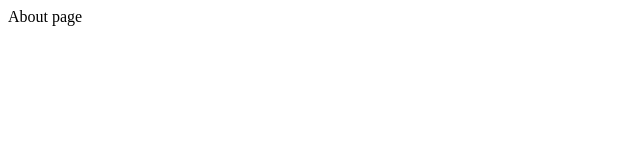
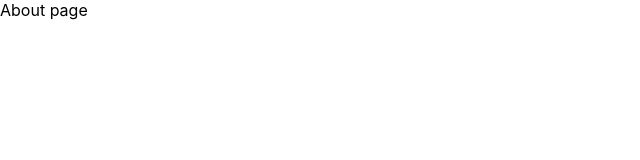
Before and after one commit to NeetishRaj/nextjs-minimal-boilerplate, a Next.js app: page /about in a window 1280 px wide. Shown: the top 160 px of the page, without its empty margins (0-640 px from the left). Built offline with nearby package versions, Linux system fonts and the light colour scheme.

Commit message:
Added _app.tsx for global CSS support

```diff
--- /dev/null
+++ b/src/pages/_app.tsx
@@ -0,0 +1,9 @@
+import '../styles/globals.css';
+
+import type { AppProps } from 'next/app';
+
+const MyApp = ({ Component, pageProps }: AppProps) => (
+  <Component {...pageProps} />
+);
+
+export default MyApp;
```
